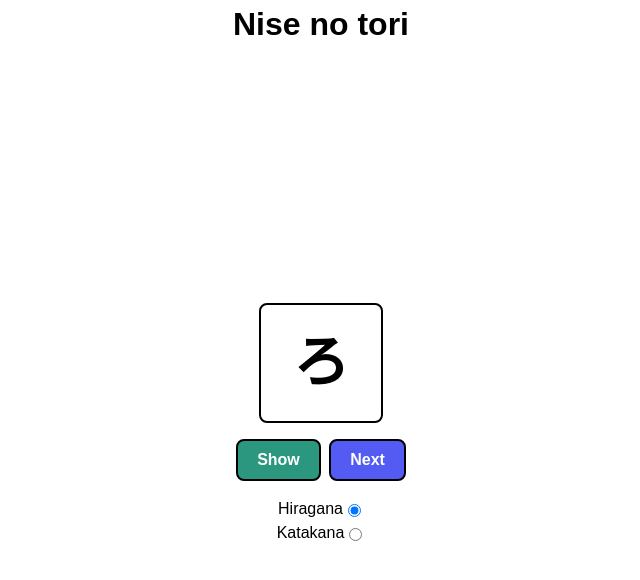
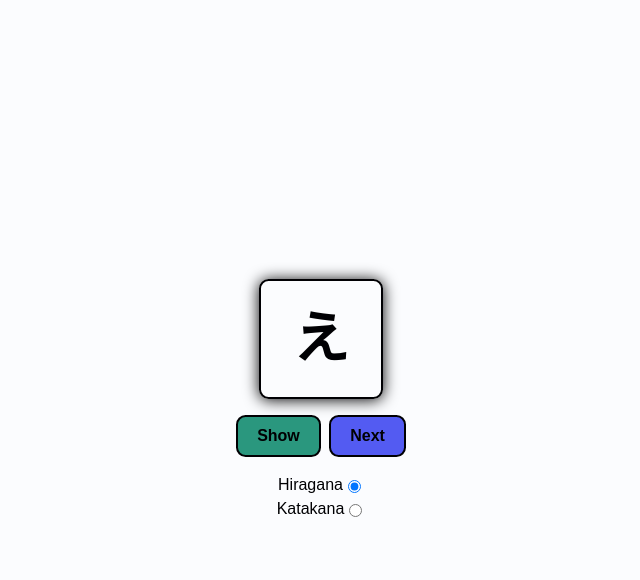
Before and after one commit to vikkio88/nisenotori, a Svelte app: page /cards in a window 1280 px wide. Shown: the top 580 px of the page, without its empty margins (319-959 px from the left). Built offline with nearby package versions, Linux system fonts and the light colour scheme.

Commit message:
adding routes adding dark mode

```diff
--- a/package.json
+++ b/package.json
@@ -12,6 +12,7 @@
   "devDependencies": {
     "@sveltejs/vite-plugin-svelte": "^3.0.2",
     "svelte": "^4.2.12",
+    "svelte-routing": "^2.12.0",
     "vite": "^5.2.0"
   }
 }
--- a/src/App.svelte
+++ b/src/App.svelte
@@ -1,49 +1,19 @@
 <script>
-  import Symbol from "./components/Symbol.svelte";
-  import { KATA_MAP, ROMANJI_CHARS } from "./data/kataMap";
-  function randomChar() {
-    return Object.values(ROMANJI_CHARS)[
-      Math.floor(Math.random() * Object.values(ROMANJI_CHARS).length)
-    ];
-  }
+  import { Router, Route } from "svelte-routing";
+  import Dash from "./pages/Dash.svelte";
+  import Cards from "./pages/Cards.svelte";
 
-  let char = randomChar();
-  let romanji = false;
-  let kataChoice = "hiragana";
-  $: hiragana = kataChoice == "hiragana";
+
+  let url = "";
 </script>
 
 <main class="f cs">
-  <h1>Nise no tori</h1>
-  <div class="f f1 cc">
-    <Symbol kata={KATA_MAP[char]} {romanji} {hiragana} katakana={!hiragana} />
-    <div>
-      <div class="g_5 mg fi">
-        <button class="primary" on:click={() => (romanji = !romanji)}>
-          Show
-        </button>
-        <button on:click={() => (char = randomChar())}>Next</button>
-      </div>
-      <div class="f rc">
-        <label for="hiragana">Hiragana</label>
-        <input
-          name="hiragana"
-          type="radio"
-          bind:group={kataChoice}
-          value="hiragana"
-        />
-      </div>
-      <div class="f rc">
-        <label for="katakana">Katakana</label>
-        <input
-          name="katakana"
-          type="radio"
-          bind:group={kataChoice}
-          value="katakana"
-        />
-      </div>
-    </div>
-  </div>
+<Router {url}>
+  <Route path="/" component={Dash} />
+  <Route path="/cards" component={Cards} />
+</Router>
+
+
 </main>
 
 <style>
--- a/src/app.css
+++ b/src/app.css
@@ -1,6 +1,23 @@
 :root {
-    --main-font-color: #000;
-    --main-bg-color: #fff;
+    --main-font-color: #000003;
+    --main-bg-color: #fbfcfe;
+}
+
+@media (prefers-color-scheme: dark) {
+    :root {
+        --main-font-color: #fbfcfe;
+        --main-bg-color: #000003;
+    }
+}
+
+@media (prefers-color-scheme: light) {
+    :root {
+        --main-font-color: #000003;
+        --main-bg-color: #fbfcfe;
+    }
+}
+
+:root {
     --accent-color: #646cff;
     --accent-v1-color: #535bf2;
     --danger-color: #db3a34;
@@ -8,7 +25,7 @@
     --success-color: #3bceac;
     --success-v1-color: #2a977e;
 
-    --border-radius: 8px;
+    --border-radius: .6rem;
     --input-border-radius: 10px;
     --pad: 1rem;
     --font-size: 16px;
@@ -16,6 +33,8 @@
     --medium-font-size: 18px;
 
     --borders: 2px var(--main-font-color) solid;
+    --thin-borders: 2px var(--main-font-color) solid;
+    --box-shadow: 0 1px 15px var(--main-font-color);
 
     line-height: 1.5;
 
@@ -191,7 +210,7 @@ button {
     padding: 0.6rem 1.2rem;
     font-size: 1rem;
     font-weight: bold;
-    color: var(--main-bg-color);
+    color: var(--main-font-color);
     font-family: inherit;
     background-color: var(--accent-v1-color);
     cursor: pointer;
@@ -204,12 +223,18 @@ button:hover {
 
 button:focus,
 button:focus-visible {
-    outline: 4px auto -webkit-focus-ring-color;
+    outline: var(--border-radius) auto -webkit-focus-ring-color;
 }
 
 button.primary {
     background-color: var(--success-v1-color);
 }
+
 button.primary:hover {
     background-color: var(--success-color);
 }
+
+button:disabled {
+    opacity: .5;
+    cursor: not-allowed;
+}
--- a/src/components/Symbol.svelte
+++ b/src/components/Symbol.svelte
@@ -29,6 +29,7 @@
         border: var(--borders);
         border-radius: var(--border-radius);
         padding: 1rem 2rem;
+        box-shadow: var(--box-shadow);
     }
 
     h1 {
--- /dev/null
+++ b/src/libs/data/consts.js
@@ -0,0 +1,9 @@
+export const HIRAGANA = "hiragana";
+export const KATAKANA = "katakana";
+export const ROMANJI = "romanji";
+
+export const SYLLABARIES = {
+    [HIRAGANA]: "Hiragana",
+    [KATAKANA]: "Katakana",
+    [ROMANJI]: "Romanji",
+}
--- /dev/null
+++ b/src/libs/utils.js
@@ -0,0 +1,10 @@
+import { KATA_MAP, ROMANJI_CHARS } from "./data/kataMap";
+export function randomChar() {
+    return Object.values(ROMANJI_CHARS)[
+        Math.floor(Math.random() * Object.values(ROMANJI_CHARS).length)
+    ];
+}
+
+export function randomKata() {
+    return KATA_MAP[randomChar()];
+}
--- /dev/null
+++ b/src/pages/Cards.svelte
@@ -0,0 +1,45 @@
+<script>
+  import Symbol from "../components/Symbol.svelte";
+  import { HIRAGANA, KATAKANA } from "../libs/data/consts";
+  import { randomKata } from "../libs/utils";
+
+  let kata = randomKata();
+  let romanji = false;
+  let kataChoice = HIRAGANA;
+  $: hiragana = kataChoice == HIRAGANA;
+</script>
+
+<div class="f f1 cc">
+  <Symbol {kata} {romanji} {hiragana} katakana={!hiragana} />
+  <div>
+    <div class="g_5 mg fi">
+      <button class="primary" on:click={() => (romanji = !romanji)}>
+        Show
+      </button>
+      <button
+        on:click={() => {
+          romanji = false;
+          kata = randomKata();
+        }}>Next</button
+      >
+    </div>
+    <div class="f rc">
+      <label for={HIRAGANA}>Hiragana</label>
+      <input
+        name={HIRAGANA}
+        type="radio"
+        bind:group={kataChoice}
+        value={HIRAGANA}
+      />
+    </div>
+    <div class="f rc">
+      <label for={KATAKANA}>Katakana</label>
+      <input
+        name={KATAKANA}
+        type="radio"
+        bind:group={kataChoice}
+        value={KATAKANA}
+      />
+    </div>
+  </div>
+</div>
--- /dev/null
+++ b/src/pages/Dash.svelte
@@ -0,0 +1,10 @@
+<script>
+  import { navigate } from "svelte-routing";
+</script>
+
+<h1>Nise no tori</h1>
+
+<div class="f cc f1 g">
+  <button on:click={() => navigate("/cards", { replace: true })}>Cards</button>
+  <button disabled>Guess</button>
+</div>
```
Also changed, not shown: src/libs/data/kataMap.js (renamed from src/data/kataMap.js), 1 other file (tests, documents, lock files or other folders).
